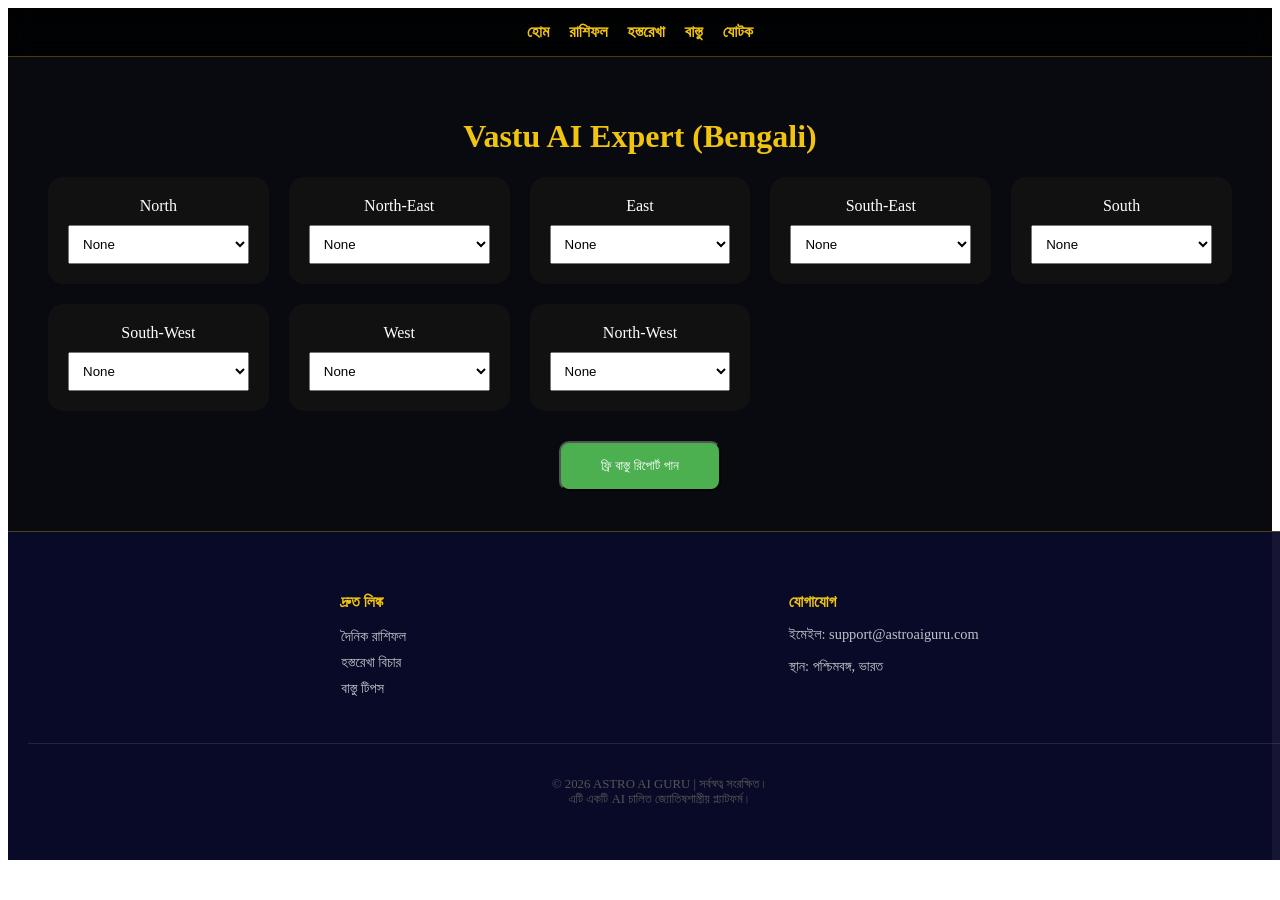
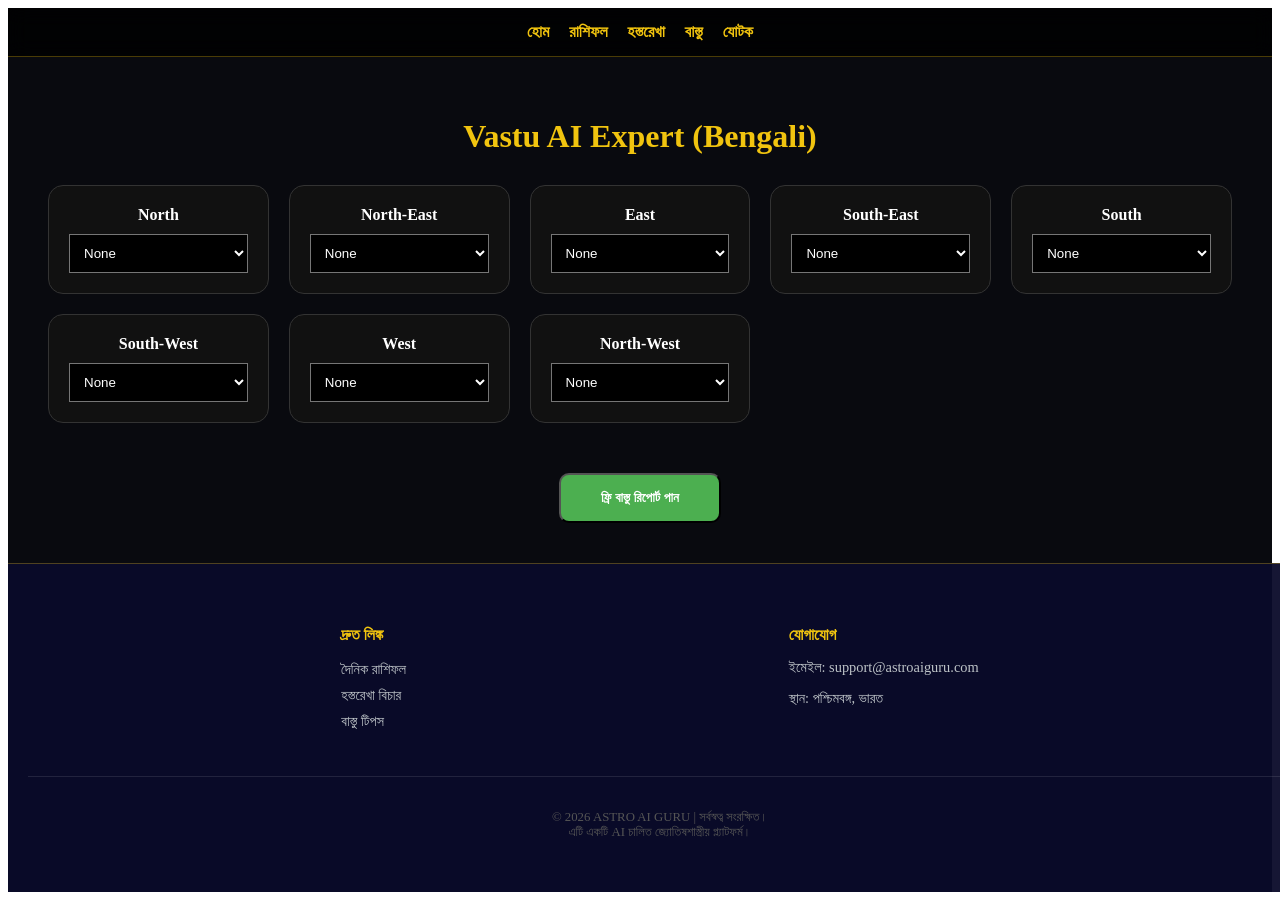
Before and after one commit to astrologyajoy-spec/astro-sit, a Next.js app: page /vastu in a window 1280 px wide. Shown: the top 900 px of the page. Before the commit the page ends 868 px from the top, so only its background shows below. Built offline with nearby package versions, Linux system fonts and the light colour scheme.

Commit message:
Update vastu.js

```diff
--- a/pages/vastu.js
+++ b/pages/vastu.js
@@ -34,13 +34,14 @@ export default function Vastu() {
       });
 
       const result = await response.json();
-      if (result.analysis) {
+
+      if (response.ok && result.analysis) {
         setReport(result.analysis);
       } else {
-        alert(result.error || "রিপোর্ট তৈরি করা যায়নি।");
+        alert(result.error || "এআই রিপোর্ট তৈরি করতে পারেনি।");
       }
     } catch (error) {
-      alert("সার্ভারের সাথে যোগাযোগ করা যাচ্ছে না!");
+      alert("সার্ভারের সাথে যোগাযোগ করা সম্ভব হচ্ছে না!");
     } finally {
       setLoading(false);
     }
@@ -51,25 +52,31 @@ export default function Vastu() {
       <Header />
       <main style={{ padding: '40px', textAlign: 'center' }}>
         <h1 style={{ color: '#f1c40f' }}>Vastu AI Expert (Bengali)</h1>
-        <div style={{ display: 'grid', gridTemplateColumns: 'repeat(auto-fit, minmax(200px, 1fr))', gap: '20px' }}>
+        <div style={{ display: 'grid', gridTemplateColumns: 'repeat(auto-fit, minmax(200px, 1fr))', gap: '20px', marginTop: '30px' }}>
           {zones.map(zone => (
-            <div key={zone} style={{ background: '#111', padding: '20px', borderRadius: '15px' }}>
-              <label>{zone}</label>
+            <div key={zone} style={{ background: '#111', padding: '20px', borderRadius: '15px', border: '1px solid #333' }}>
+              <label style={{ fontWeight: 'bold' }}>{zone}</label>
               <select
                 value={selections[zone]}
                 onChange={(e) => setSelections({...selections, [zone]: e.target.value})}
-                style={{ width: '100%', padding: '10px', marginTop: '10px' }}
+                style={{ width: '100%', padding: '10px', marginTop: '10px', background: '#000', color: '#fff' }}
               >
                 {items.map(i => <option key={i} value={i}>{i}</option>)}
               </select>
             </div>
           ))}
         </div>
-        <button onClick={handleAiAnalysis} disabled={loading} style={{ marginTop: '30px', padding: '15px 40px', background: '#4CAF50', color: '#fff', borderRadius: '10px', cursor: 'pointer' }}>
+
+        <button
+          onClick={handleAiAnalysis}
+          disabled={loading}
+          style={{ marginTop: '50px', padding: '15px 40px', background: loading ? '#555' : '#4CAF50', color: '#fff', borderRadius: '10px', cursor: 'pointer', fontWeight: 'bold' }}
+        >
           {loading ? "AI বিশ্লেষণ করছে..." : "ফ্রি বাস্তু রিপোর্ট পান"}
         </button>
+
         {report && (
-          <div style={{ marginTop: '40px', padding: '30px', background: '#1a1d23', border: '1px solid #4CAF50', borderRadius: '15px', textAlign: 'left' }}>
+          <div style={{ marginTop: '40px', padding: '30px', background: '#1a1d23', border: '2px solid #4CAF50', borderRadius: '15px', textAlign: 'left', maxWidth: '800px', margin: '40px auto' }}>
             <h3 style={{ color: '#4CAF50' }}>আপনার বাস্তু রিপোর্ট:</h3>
             <div style={{ whiteSpace: 'pre-wrap', lineHeight: '1.8' }}>{report}</div>
           </div>
```
